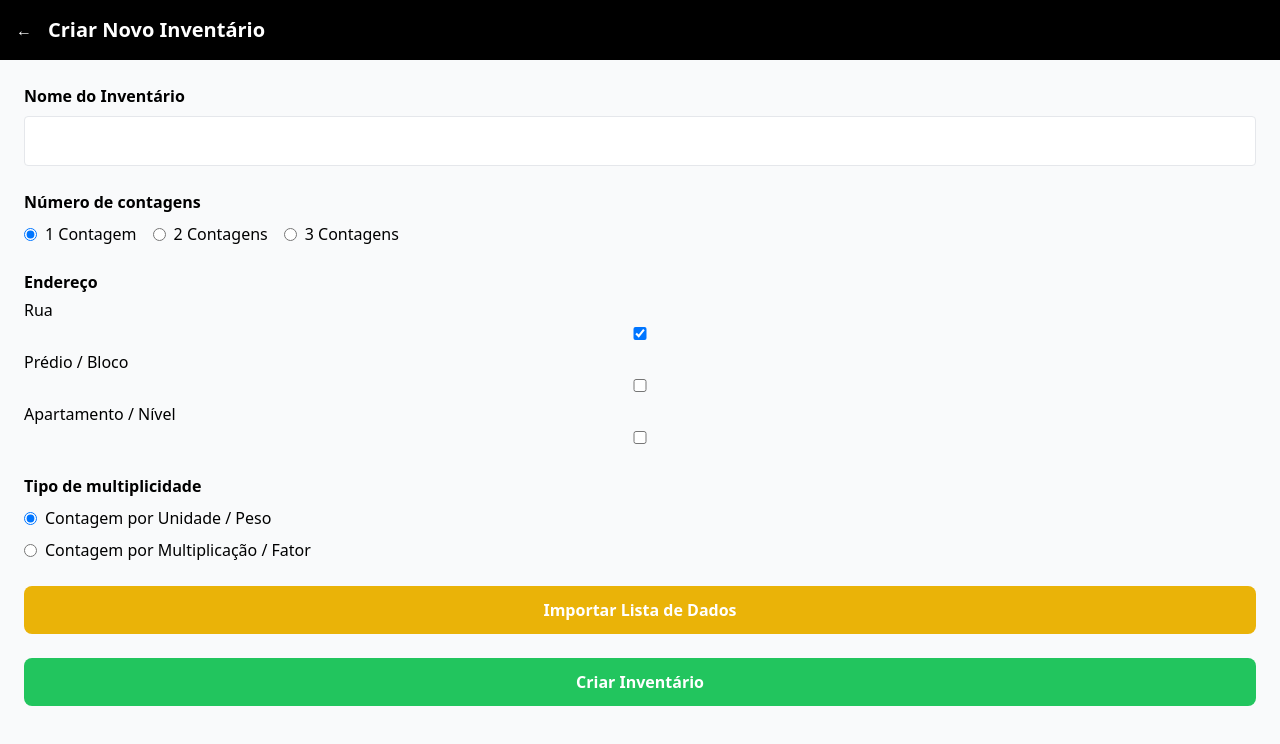
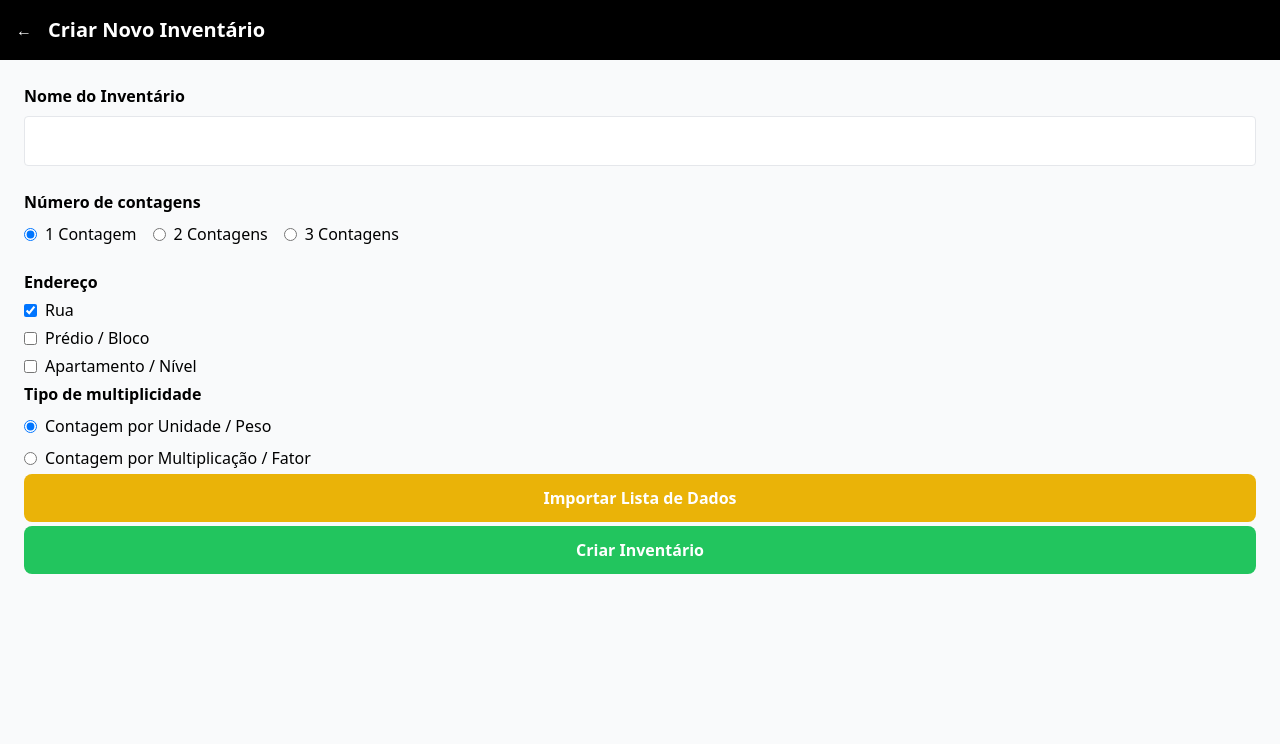
Before and after one commit to Elias-Lummar/Inventory, a plain HTML site: page create-inventory.html in a window 1280 px wide. Drawn offline with nearby package versions, Linux system fonts and the light colour scheme.

Commit message:
fix: correções

```diff
--- a/create-inventory.html
+++ b/create-inventory.html
@@ -44,11 +44,21 @@
 
     <!-- Endereço -->
     <div class="space-y-1">
-      <div class="flex-1"><label class="block font-bold">Endereço</label></div>
-      <div class="flex-1"><label for="">Rua </label><input type="checkbox" name="street"  class="w-full p-3 border rounded" checked></div>
-      <div class="flex-1"><label for="">Prédio / Bloco </label><input type="checkbox" name="block"  class="w-full p-3 border rounded"></div>
-      <div class="flex-1"><label for="">Apartamento / Nível </label><input type="checkbox" name="level" class="w-full p-3 border rounded"></div>
-    </div>
+      <label class="block font-bold">Endereço</label>
+  <div class="flex items-center gap-2">
+        <input type="checkbox" name="street" checked />
+        <label>Rua</label>
+      </div>
+
+      <div class="flex items-center gap-2">
+        <input type="checkbox" name="block" />
+        <label>Prédio / Bloco</label>
+      </div>
+
+      <div class="flex items-center gap-2">
+        <input type="checkbox" name="level" />
+        <label>Apartamento / Nível</label>
+      </div>
 
     <!-- Tipo de Multiplicidade -->
     <div>
```
